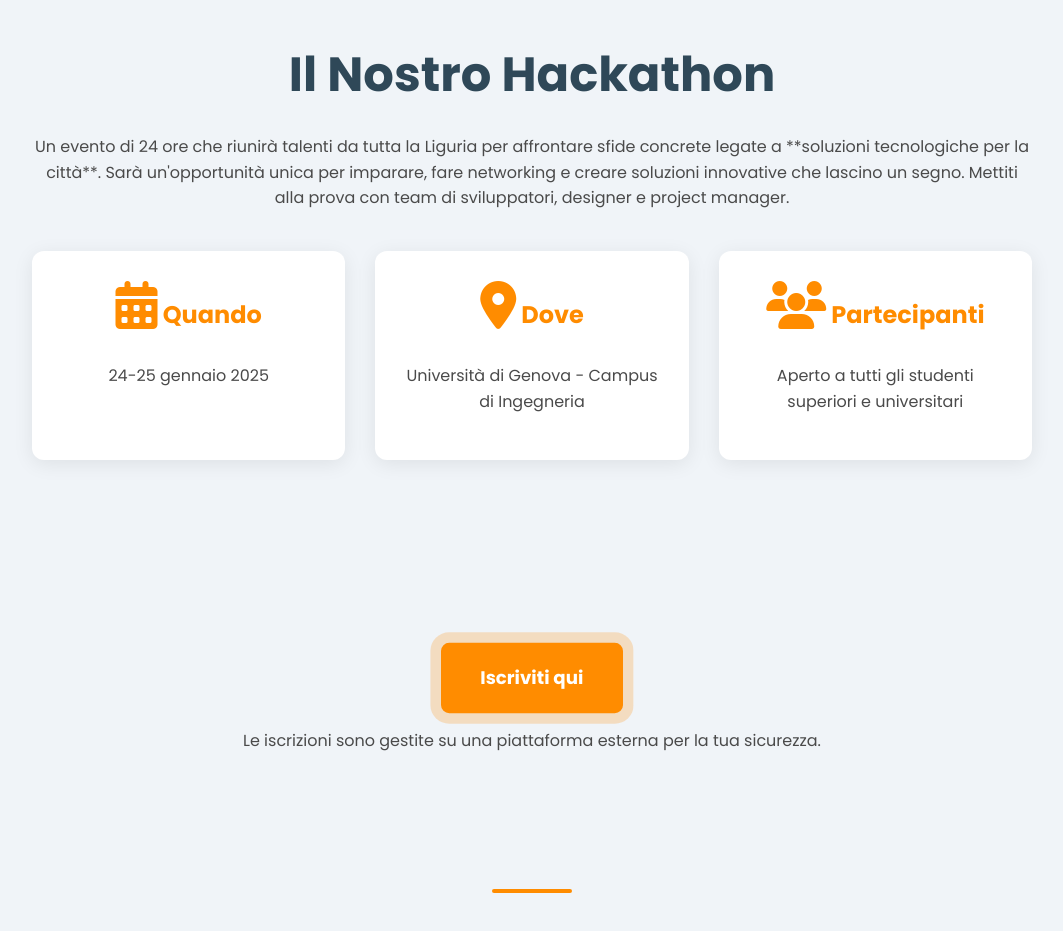
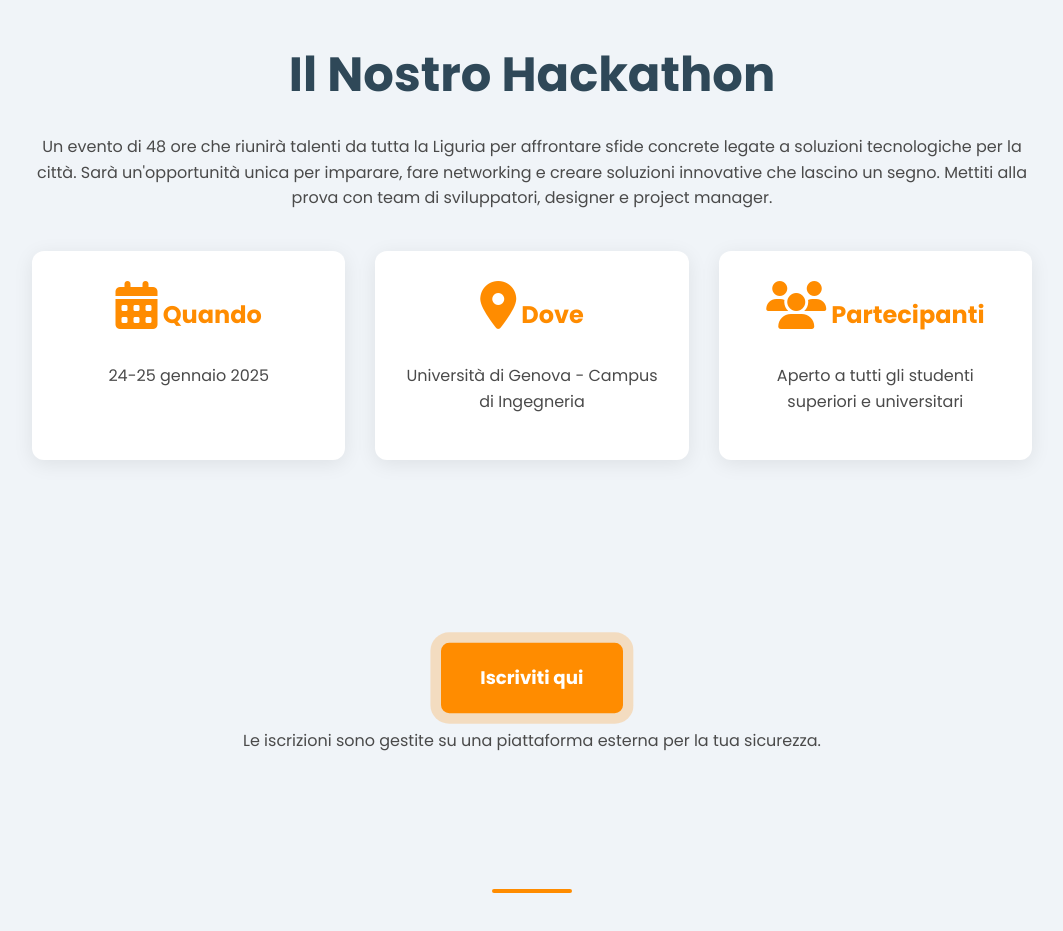
Before and after one commit to lucaa06/H2025GE, a plain HTML site: page index.html in a window 1280 px wide. Shown: the part 900-1831 px from the top of the page, without its empty margins (108-1171 px from the left). Drawn offline with Linux system fonts and the light colour scheme.

Commit message:
Update index.html

```diff
--- a/index.html
+++ b/index.html
@@ -32,7 +32,7 @@
 
     <section id="about" class="content-section animate-on-scroll">
         <h2>Il Nostro Hackathon</h2>
-        <p>Un evento di 24 ore che riunirà talenti da tutta la Liguria per affrontare sfide concrete legate a **soluzioni tecnologiche per la città**. Sarà un'opportunità unica per imparare, fare networking e creare soluzioni innovative che lascino un segno. Mettiti alla prova con team di sviluppatori, designer e project manager.</p>
+        <p>Un evento di 48 ore che riunirà talenti da tutta la Liguria per affrontare sfide concrete legate a <b></b>soluzioni tecnologiche per la città</b>. Sarà un'opportunità unica per imparare, fare networking e creare soluzioni innovative che lascino un segno. Mettiti alla prova con team di sviluppatori, designer e project manager.</p>
         <div class="info-grid animate-on-scroll">
             <div class="info-card">
                 <h3><i class="fas fa-calendar-alt"></i> Quando</h3>
```
